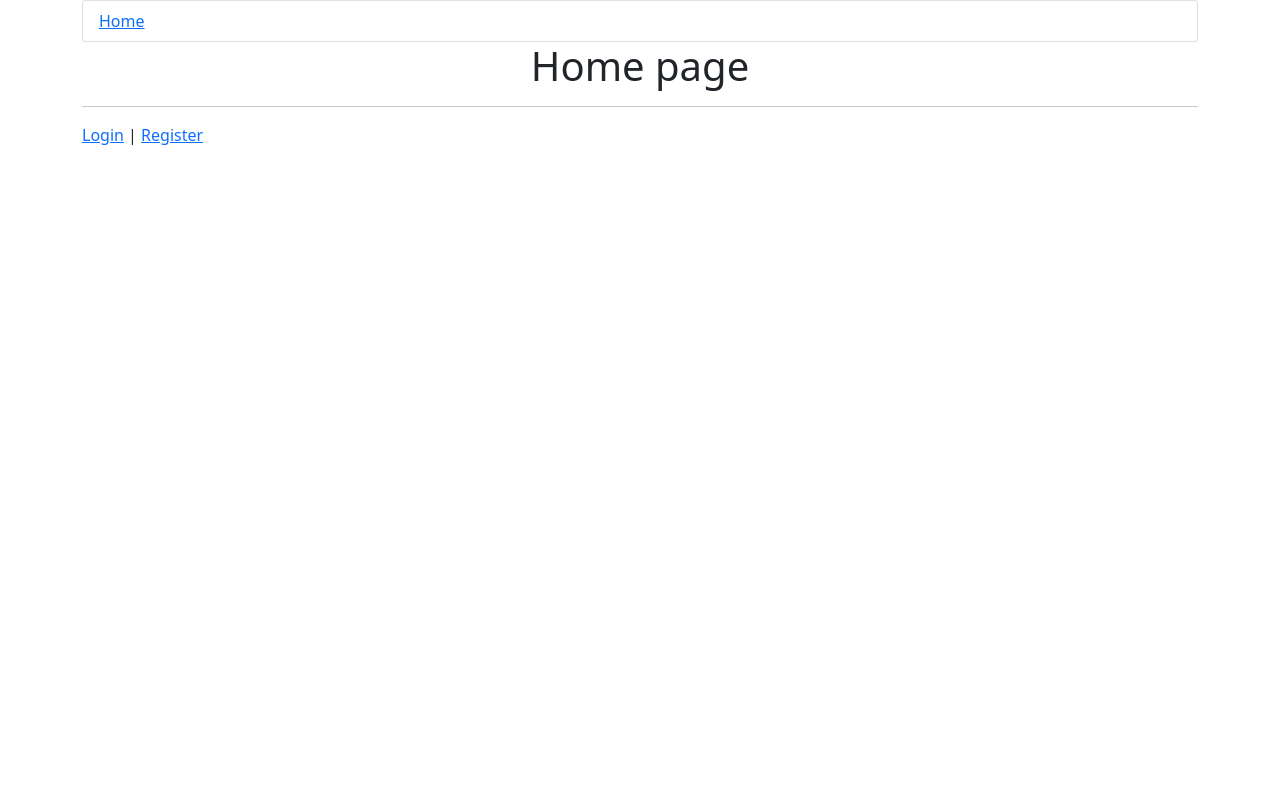
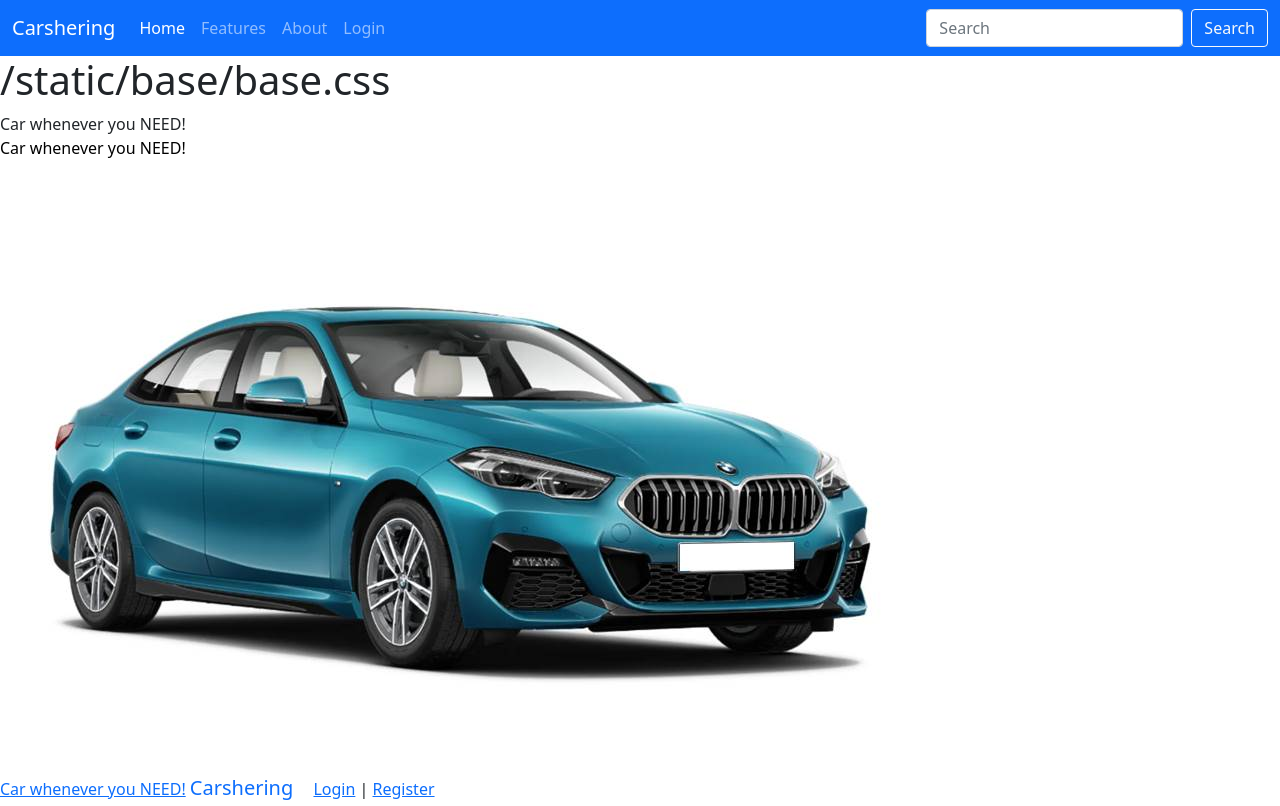
Before and after one commit to WinerSsss/Carshering, a Django app: page / in a window 1280 px wide. Before the commit the page ends 145 px from the top, so only its background shows below. Run offline with Django 4.2, Linux system fonts and the light colour scheme.

Commit message:
Templates

```diff
--- a/Carshering/settings.py
+++ b/Carshering/settings.py
@@ -28,7 +28,7 @@ SECRET_KEY = os.getenv("SECRET_KEY")
 # SECURITY WARNING: don't run with debug turned on in production!
 DEBUG = os.getenv("DEBUG") == "True"
 
-ALLOWED_HOSTS = []
+ALLOWED_HOSTS = ['*']
 LOGIN_REDIRECT_URL = '/'
 LOGOUT_REDIRECT_URL = '/'
 
@@ -126,6 +126,10 @@ USE_TZ = True
 
 STATIC_URL = "static/"
 
+STATICFILES_DIRS = [
+    BASE_DIR / STATIC_URL,
+]
+
 # Default primary key field type
 # https://docs.djangoproject.com/en/4.1/ref/settings/#default-auto-field
 
--- a/Carshering/urls.py
+++ b/Carshering/urls.py
@@ -1,8 +1,9 @@
+from django.conf import settings
 from django.contrib import admin
 from django.urls import path, include
 from django.views.generic import TemplateView
 from users.views import profile, edit_profile
-
+from django.conf.urls.static import static
 
 from carservice.views import CarCreateView, CarReadView, OfferReadView, OfferCreateView, RentCreateView, RentListView
 
@@ -19,4 +20,4 @@ urlpatterns = [
     path('offer/read/', OfferReadView.as_view(), name='offer_read'),
     path('rent/create/', RentCreateView.as_view()),
     path('rent/read/', RentListView.as_view(), name='rent_read'),
-]
+] + static(settings.STATIC_URL, document_root=settings.STATIC_ROOT)
--- /dev/null
+++ b/static/base/base.css
@@ -0,0 +1,7 @@
+.blablabla{
+    font-color: #FF0000;
+}
+
+.tytul{
+    color: #000000;
+}
--- a/templates/base.html
+++ b/templates/base.html
@@ -1,19 +1,64 @@
-<!DOCTYPE html>
+{% load static %}
+<!doctype html>
 <html lang="en">
-<head>
-    <meta charset="UTF-8">
+  <head>
+    <!-- Required meta tags -->
+    <meta charset="utf-8">
+    <meta name="viewport" content="width=device-width, initial-scale=1">
+    <base href="{% static '/' %}">
+
+    <!-- Bootstrap CSS - łączy się live z serverem bootstrapa dla pobrania styli-->
     <link href="https://cdn.jsdelivr.net/npm/bootstrap@5.0.2/dist/css/bootstrap.min.css" rel="stylesheet" integrity="sha384-EVSTQN3/azprG1Anm3QDgpJLIm9Nao0Yz1ztcQTwFspd3yD65VohhpuuCOmLASjC" crossorigin="anonymous">
-    <title>User authenticate</title>
-</head>
-<body class="container">
-<ul class="list-group">
-    <li class="list-group-item">
-        <a href="{% url 'home' %}">Home</a>
-    </li>
-</ul>
+    <link rel="stylesheet" type="text/css" href="{% static '/base/base.css' %}">
 
-{% block content %}
-{% endblock %}
+    <title>{% block title %}Home Page{% endblock title %}</title>
+  </head>
+  <body>
+  {% block navbar %}
+  <nav class="navbar navbar-expand-lg navbar-dark bg-primary">
+    <div class="container-fluid">
+      <a class="navbar-brand" href="#">Carshering</a>
+      <button class="navbar-toggler" type="button" data-bs-toggle="collapse" data-bs-target="#navbarColor02" aria-controls="navbarColor02" aria-expanded="false" aria-label="Toggle navigation">
+        <span class="navbar-toggler-icon"></span>
+      </button>
+      <div class="collapse navbar-collapse" id="navbarColor02">
+        <ul class="navbar-nav me-auto mb-2 mb-lg-0">
+          <li class="nav-item">
+            <a class="nav-link active" aria-current="page" href="{% url 'home' %}">Home</a>
+          </li>
+          <li class="nav-item">
+            <a class="nav-link" href="#">Features</a>
+          </li>
 
-</body>
+          <li class="nav-item">
+            <a class="nav-link" href="#">About</a>
+          </li>
+          <li class="nav-item">
+            <a class="nav-link" href="#">Login</a>
+          </li>
+        </ul>
+        <form class="d-flex">
+          <input class="form-control me-2" type="search" placeholder="Search" aria-label="Search">
+          <button class="btn btn-outline-light" type="submit">Search</button>
+        </form>
+      </div>
+    </div>
+  </nav>
+  {% endblock navbar %}
+  {% block body %}
+  {% endblock body %}
+
+
+
+      <!-- Optional JavaScript; choose one of the two! -->
+
+    <!-- Option 1: Bootstrap Bundle with Popper -->
+    <script src="https://cdn.jsdelivr.net/npm/bootstrap@5.0.2/dist/js/bootstrap.bundle.min.js" integrity="sha384-MrcW6ZMFYlzcLA8Nl+NtUVF0sA7MsXsP1UyJoMp4YLEuNSfAP+JcXn/tWtIaxVXM" crossorigin="anonymous"></script>
+
+    <!-- Option 2: Separate Popper and Bootstrap JS -->
+    <!--
+    <script src="https://cdn.jsdelivr.net/npm/@popperjs/core@2.9.2/dist/umd/popper.min.js" integrity="sha384-IQsoLXl5PILFhosVNubq5LC7Qb9DXgDA9i+tQ8Zj3iwWAwPtgFTxbJ8NT4GN1R8p" crossorigin="anonymous"></script>
+    <script src="https://cdn.jsdelivr.net/npm/bootstrap@5.0.2/dist/js/bootstrap.min.js" integrity="sha384-cVKIPhGWiC2Al4u+LWgxfKTRIcfu0JTxR+EQDz/bgldoEyl4H0zUF0QKbrJ0EcQF" crossorigin="anonymous"></script>
+    -->
+  </body>
 </html>
--- a/templates/home.html
+++ b/templates/home.html
@@ -1,8 +1,19 @@
 {% extends 'base.html' %}
+{% load static %}
 
-{% block content %}
-    <h1 align="center">Home page</h1>
-    <hr >
+{% block body %}
+<h1>{% static 'base/base.css' %}</h1>
+<div class="blablabla">
+    <a>Car whenever you NEED!</a>
+</div>
+<div class="tytul">
+    <a>Car whenever you NEED!</a>
+</div>
+<div>
+    <img src="{% static 'image/car.jpg' %}" alt="car">
+</div>
+    <a class="intro">Car whenever you NEED!</a>
+    <a class="navbar-brand" href="#">Carshering</a>
 
     {% if user.is_authenticated %}
         <a href="{% url 'logout' %}">Logout</a>
@@ -11,4 +22,4 @@
         <a href="{% url 'login' %}">Login</a> |
         <a href="{% url 'register' %}">Register</a>
     {% endif %}
-{% endblock %}
+{% endblock body %}
```
Also changed, not shown: test.py (added, +9 -0 lines), static/image/car.jpg (added), 1 other file.
